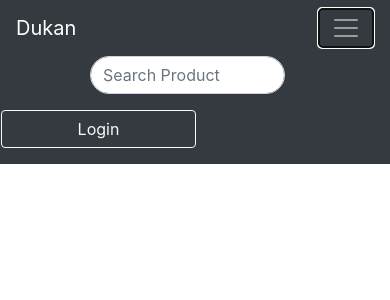
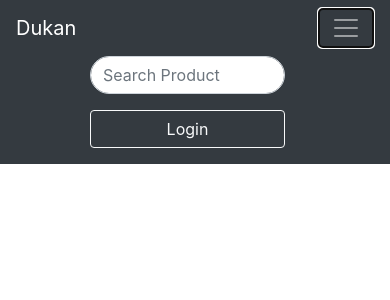
Before and after one commit to SerManish/dukan, an Angular app: page / in a window 390 px wide. Both pictures are taken after a click on the button 346 px from the left and 28 px from the top of the page. Shown: the top 300 px of the page. Built offline with nearby package versions, Linux system fonts and the light colour scheme.

Commit message:
Navigation bar frontend

```diff
--- a/src/app/navigation-bar/navigation-bar.component.css
+++ b/src/app/navigation-bar/navigation-bar.component.css
@@ -3,17 +3,17 @@
     border-radius: 20px;
 }
 
-.loginbtn {
+.collapsed-element {
     width: auto;
 }
 
 
-@media only screen and (max-width: 768px) {
+@media only screen and (max-width: 767px) {
     .searchbar {
         width: 50vw;
     }
 
-    .loginbtn {
+    .collapsed-element {
         width: 50vw;
         margin: auto;
     }
--- a/src/app/navigation-bar/navigation-bar.component.html
+++ b/src/app/navigation-bar/navigation-bar.component.html
@@ -1,4 +1,4 @@
-<nav class="navbar navbar-expand-sm navbar-dark bg-dark fixed-top">
+<nav class="navbar navbar-expand-md navbar-dark bg-dark fixed-top">
     <a class="navbar-brand" href="#">Dukan</a>
 
     <button class="navbar-toggler" type="button" (click)="onNavToggle()">
@@ -10,9 +10,9 @@
         <li class="nav-item nav-link mx-auto">
             <input class="searchbar form-control" placeholder="Search Product">
         </li>
-        <li class="nav-item">
+        <li class="nav-item collapsed-element">
           <a class="nav-link" href="#">
-            <button class=" btn btn-outline-light loginbtn" type="button">Login</button>
+            <button class=" btn btn-outline-light collapsed-element" type="button">Login</button>
           </a>
         </li>
       </ul>
```
